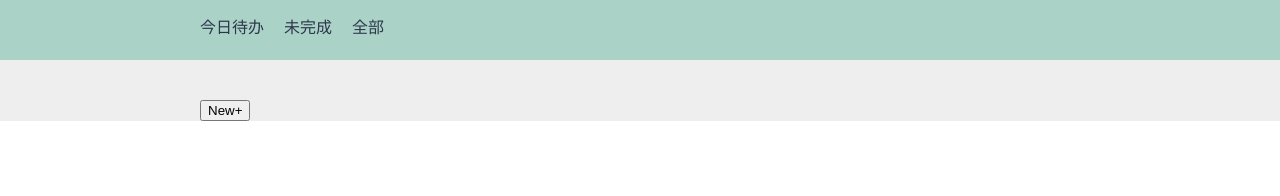
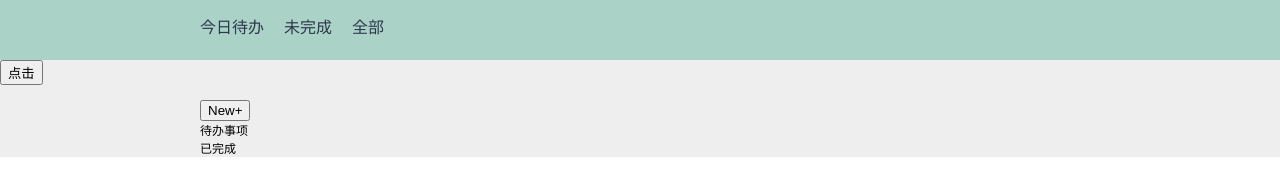
Before and after one commit to EdaDuan/todoList, a website built with webpack: page src/index.html in a window 1280 px wide. Built offline with nearby package versions, Linux system fonts and the light colour scheme.

Commit message:
"feat: 仓库测试"

```diff
--- a/src/index.html
+++ b/src/index.html
@@ -16,15 +16,18 @@
         <li class="nav-li nav-notDone"><a href="#" class="nav-a">未完成</a></li>
         <li class="nav-li nav-all"><a href="#" class="nav-a">全部</a></li>
       </ul>
-      <!-- <button class="btn">点击</button> -->
+      <button class="btn">点击</button>
     </div>
   </header>
   <section>
     <div class="container">
       <div class="con-box con-todoList">
         <button>New+</button>
-        <div>
-
+        <div class="con-tasks con-notDone">
+          待办事项
+        </div>
+        <div class="con-tasks con-Done">
+          已完成
         </div>
       </div>
     </div>
```
